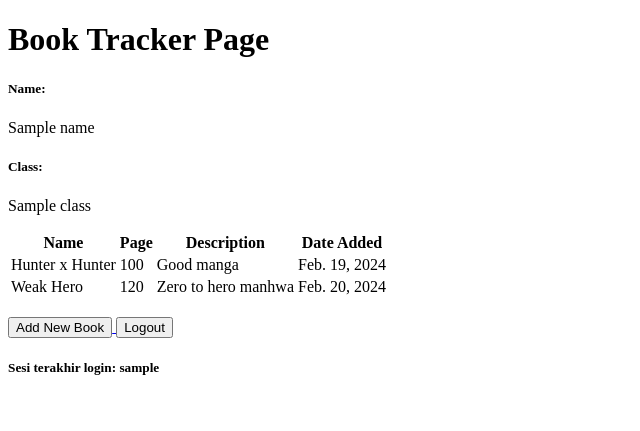
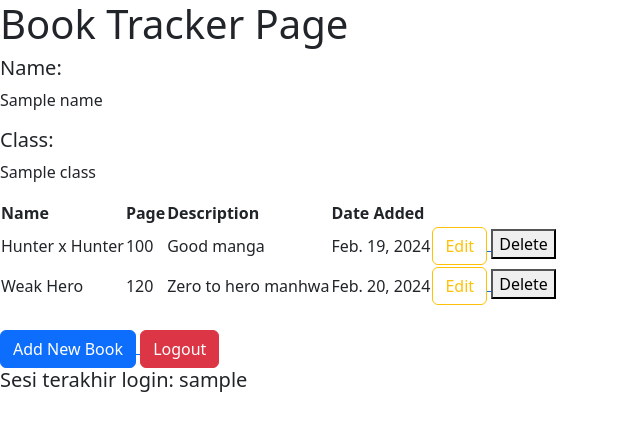
Before and after one commit to MagneticPole101/book-tracker, a Django app: template main/templates/main.html in a window 1280 px wide. Shown: the top 431 px of the page, without its empty margins (0-640 px from the left). Run offline with Django 5.2, Linux system fonts and the light colour scheme; data comes from the database, SQL or seed files in the repository; both versions use the stored data as it was after the commit; the template is opened without the code that fills it: values that come from a table or form of the project are taken from there, most other values are stand-ins (such as "Sample title", 1, 10 or a date in 2020).

Commit message:
Tutorial 4 finished

```diff
--- a/main/templates/main.html
+++ b/main/templates/main.html
@@ -22,6 +22,18 @@
       <td>{{book.page}}</td>
       <td>{{book.description}}</td>
       <td>{{book.date_added}}</td>
+      <td>
+        <a href="{% url 'main:edit_book' book.pk %}">
+            <button class="btn btn-outline-warning">
+                Edit
+            </button>
+        </a>
+        <a href="{% url 'main:delete_book' book.pk %}">
+          <button>
+              Delete
+          </button>
+        </a>
+      </td>
     </tr>
     {% endfor %}
 </table>
@@ -29,11 +41,11 @@
 <br />
 
 <a href="{% url 'main:create_book' %}">
-  <button>Add New Book</button>
+  <button class="btn btn-primary">Add New Book</button>
 </a>
 
 <a href="{% url 'main:logout' %}">
-  <button>Logout</button>
+  <button class="btn btn-danger">Logout</button>
 </a>
 
 <h5>Sesi terakhir login: {{ last_login }}</h5>
--- a/main/urls.py
+++ b/main/urls.py
@@ -1,6 +1,6 @@
 from django.urls import path
 from main.views import show_main, create_book, show_xml, show_json, show_xml_by_id, show_json_by_id
-from main.views import register, login_user, logout_user
+from main.views import register, login_user, logout_user, edit_book, delete_book
 
 app_name = 'main'
 
@@ -14,4 +14,6 @@
     path('register/', register, name='register'),
     path('login/', login_user, name='login'),
     path('logout/', logout_user, name='logout'),
+    path('edit-book/<int:id>', edit_book, name='edit_book'),
+    path('delete/<int:id>', delete_book, name='delete_book'),
 ]
--- a/templates/base.html
+++ b/templates/base.html
@@ -2,9 +2,12 @@
 <!DOCTYPE html>
 <html lang="en">
   <head>
-    <meta charset="UTF-8" />
-    <meta name="viewport" content="width=device-width, initial-scale=1.0" />
-    {% block meta %} {% endblock meta %}
+    {% block meta %}
+      <meta charset="UTF-8" />
+      <meta name="viewport" content="width=device-width, initial-scale=1.0" />
+    {% endblock meta %}
+    <link href="https://cdn.jsdelivr.net/npm/bootstrap@5.3.2/dist/css/bootstrap.min.css" rel="stylesheet" integrity="sha384-T3c6CoIi6uLrA9TneNEoa7RxnatzjcDSCmG1MXxSR1GAsXEV/Dwwykc2MPK8M2HN" crossorigin="anonymous">
+    <script src="https://code.jquery.com/jquery-3.6.0.min.js" integrity="sha384-KyZXEAg3QhqLMpG8r+J4jsl5c9zdLKaUk5Ae5f5b1bw6AUn5f5v8FZJoMxm6f5cH1" crossorigin="anonymous"></script>
   </head>
 
   <body>
```
Also changed, not shown: main/templates/edit_book.html (added, +22 -0 lines), main/views.py (+23 -0 lines), db.sqlite3.
